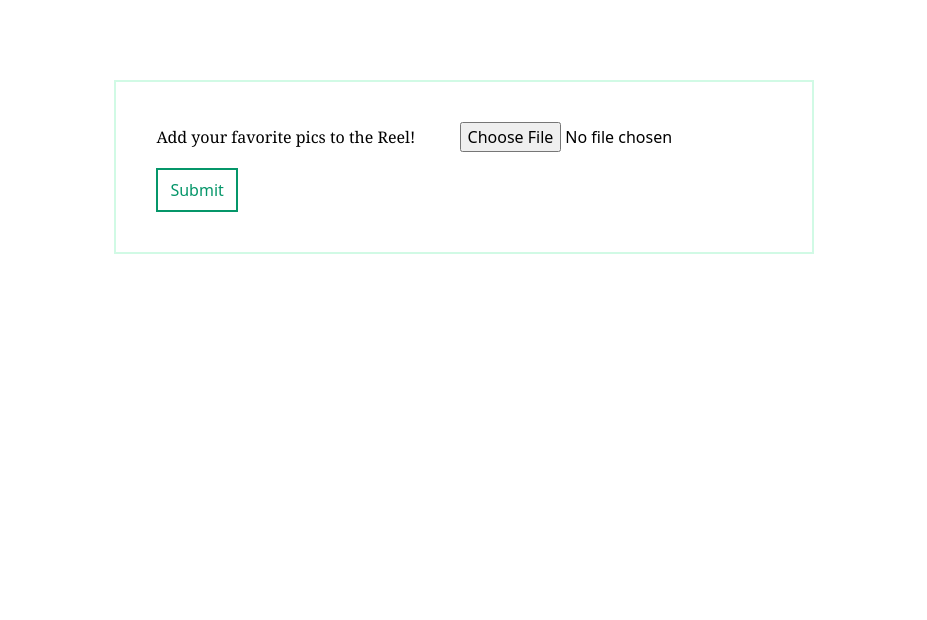
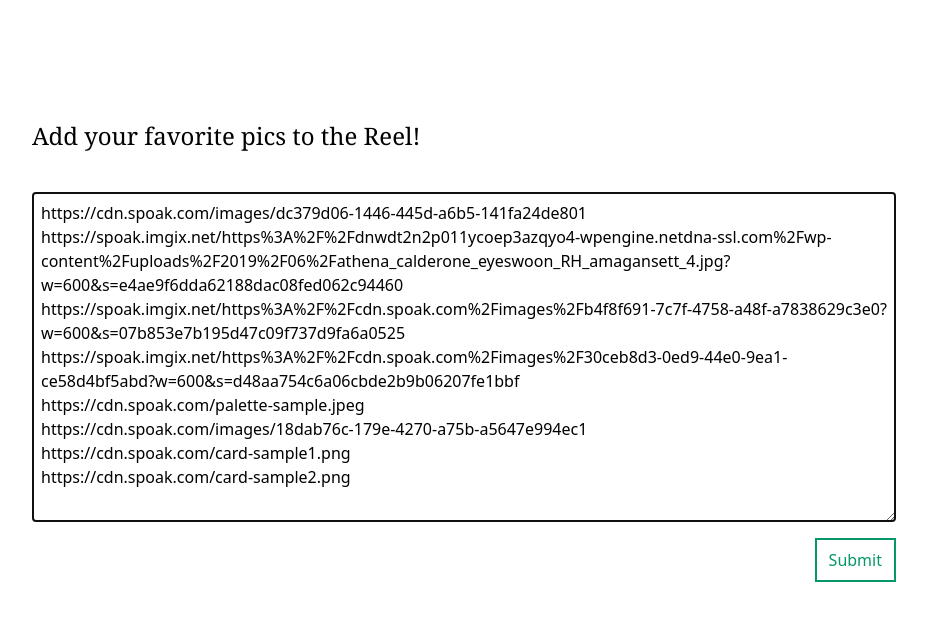
Before and after one commit to rbelling/reel-generator, a website: page public/index.html in a window 1280 px wide. Shown: the whole page, without its empty margins (176-1103 px from the left). Drawn offline with nearby package versions, Linux system fonts and the light colour scheme.

Commit message:
feat(html): form to submit list of cdn urls

```diff
--- a/public/index.html
+++ b/public/index.html
@@ -6,18 +6,58 @@
     <link href="https://unpkg.com/tailwindcss@^2/dist/tailwind.min.css" rel="stylesheet" />
   </head>
   <body class="flex items-start justify-center min-h-screen">
-    <main class="p-10 mt-20 border-green-100 border-2">
+    <main class="p-10 mt-20">
+      <h1 class="mr-10 mb-10 font-serif text-2xl">Add your favorite pics to the Reel!</h1>
       <form action="/create-reel" method="POST">
-        <label for="pics" class="mr-10 font-serif">Add your favorite pics to the Reel!</label>
-        <input type="file" id="pics" name="pics" accept="image/png, image/jpeg" />
-        <br />
+        <textarea
+          class="border block border-green-300 mb-4 p-2"
+          id="urls"
+          name="urls"
+          autofocus
+          required
+          rows="13"
+          cols="90"
+        ></textarea>
         <button
-          class="border-green-600 text-green-600 border-2 mt-4 px-3 py-2 ml-auto"
+          class="border-green-600 text-green-600 border-2 mt-4 px-3 py-2 ml-auto block"
           type="submit"
         >
           Submit
         </button>
       </form>
     </main>
+    <script>
+      const formEl = document.querySelector("form")
+      document.querySelector("#urls").innerHTML = [
+        "https://cdn.spoak.com/images/dc379d06-1446-445d-a6b5-141fa24de801",
+        "https://spoak.imgix.net/https%3A%2F%2Fdnwdt2n2p011ycoep3azqyo4-wpengine.netdna-ssl.com%2Fwp-content%2Fuploads%2F2019%2F06%2Fathena_calderone_eyeswoon_RH_amagansett_4.jpg?w=600&s=e4ae9f6dda62188dac08fed062c94460",
+        "https://spoak.imgix.net/https%3A%2F%2Fcdn.spoak.com%2Fimages%2Fb4f8f691-7c7f-4758-a48f-a7838629c3e0?w=600&s=07b853e7b195d47c09f737d9fa6a0525",
+        "https://spoak.imgix.net/https%3A%2F%2Fcdn.spoak.com%2Fimages%2F30ceb8d3-0ed9-44e0-9ea1-ce58d4bf5abd?w=600&s=d48aa754c6a06cbde2b9b06207fe1bbf",
+        "https://cdn.spoak.com/palette-sample.jpeg",
+        "https://cdn.spoak.com/images/18dab76c-179e-4270-a75b-a5647e994ec1",
+        "https://cdn.spoak.com/card-sample1.png",
+        "https://cdn.spoak.com/card-sample2.png",
+      ].join("\n")
+
+      formEl.addEventListener("submit", async (e) => {
+        e.preventDefault()
+
+        const urls = formEl.elements.urls?.value.split("\n")
+        try {
+          const resp = await fetch("/create-reel", {
+            method: "POST",
+            body: JSON.stringify({
+              urls
+            }),
+          })
+          if (!resp.ok) {
+            throw new Error(resp.statusText)
+          }
+          alert("Success!")
+        } catch (e) {
+          alert(e)
+        }
+      })
+    </script>
   </body>
 </html>
```
